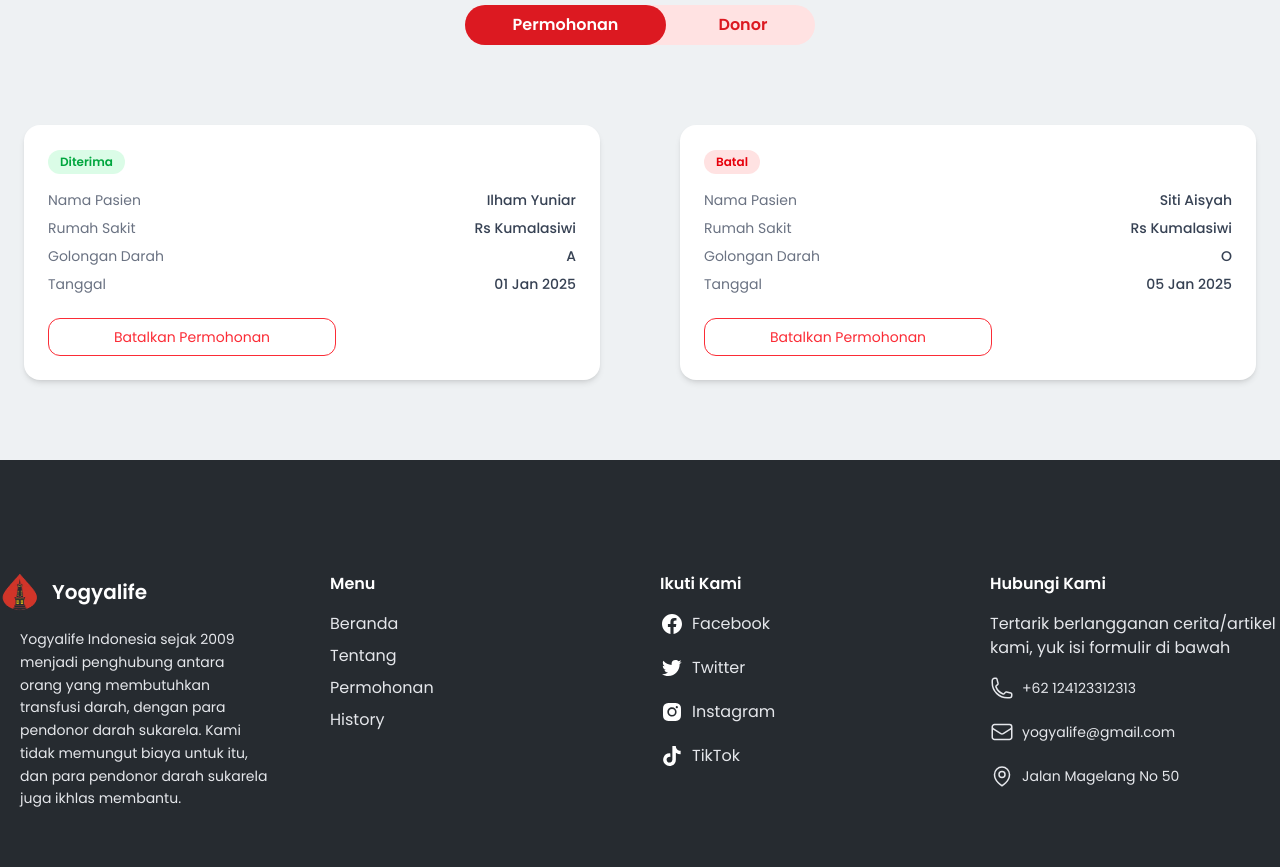
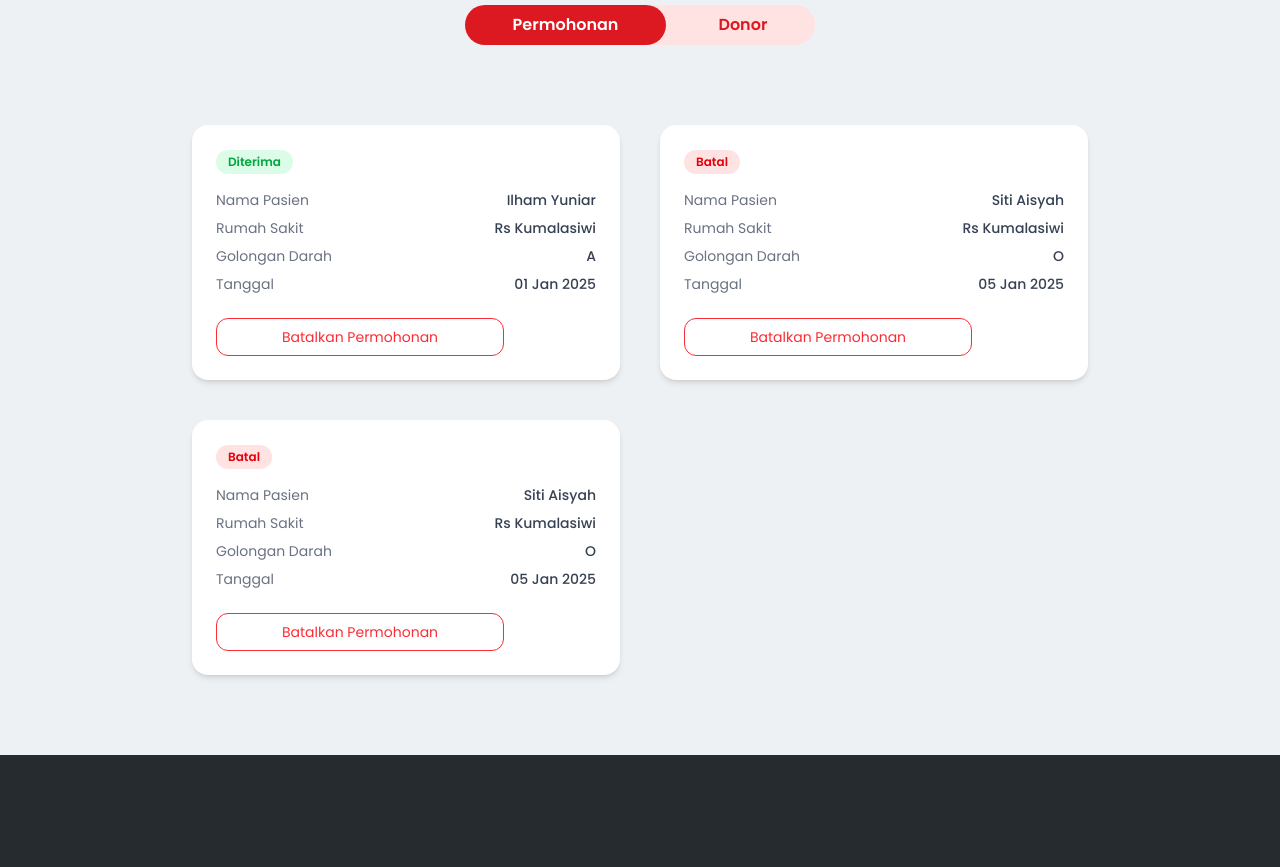
Before and after one commit to IlhamYuniar16/ProjectLomba, a Vue app in the folder frontend/vue-project/: page /history in a window 1280 px wide. Shown: the part 720-1587 px from the top of the page. Built offline with nearby package versions, Linux system fonts and the light colour scheme.

Commit message:
Update History

```diff
--- a/frontend/vue-project/src/views/HistoryPage.vue
+++ b/frontend/vue-project/src/views/HistoryPage.vue
@@ -21,8 +21,8 @@
             </div>
         </main>
         <main v-if="historyTab === 'permohonan'" class="my-20 md:mx-0 mx-5">
-          <div class="container mx-auto grid grid-cols-1 md:grid-cols-2 gap-8">
-            <div class="bg-white w-full rounded-2xl max-w-xl mx-auto shadow-md p-6 flex flex-col justify-between">
+          <div class="container max-w-4xl mx-auto grid grid-cols-1 md:grid-cols-2 gap-10">
+            <div class="bg-white w-full rounded-2xl max-w-md mx-auto shadow-md p-6 flex flex-col justify-between">
               <div class="mb-4">
                 <span class="inline-flex items-center px-3 py-1 text-xs font-semibold rounded-full bg-green-100 text-green-600">
                   Diterima
@@ -55,7 +55,42 @@
                 </button>
               </div>
             </div>
-            <div class="bg-white w-full rounded-2xl max-w-xl mx-auto shadow-md p-6 flex flex-col justify-between">
+            <div class="bg-white w-full rounded-2xl max-w-md mx-auto shadow-md p-6 flex flex-col justify-between">
+              <div class="mb-4">
+                <span class="inline-flex items-center px-3 py-1 text-xs font-semibold rounded-full bg-red-100 text-red-600">
+                 Batal
+                </span>
+              </div>
+
+              <div class="space-y-2 text-sm text-gray-700">
+                <div class="flex justify-between">
+                  <span class="text-gray-500">Nama Pasien</span>
+                  <span class="font-medium">Siti Aisyah</span>
+                </div>
+
+                <div class="flex justify-between">
+                  <span class="text-gray-500">Rumah Sakit</span>
+                  <span class="font-medium">Rs Kumalasiwi</span>
+                </div>
+
+                <div class="flex justify-between">
+                  <span class="text-gray-500">Golongan Darah</span>
+                  <span class="font-medium">O</span>
+                </div>
+
+                <div class="flex justify-between">
+                  <span class="text-gray-500">Tanggal</span>
+                  <span class="font-medium">05 Jan 2025</span>
+                </div>
+
+              </div>
+              <div class="mt-6">
+                <button class="min-w-2xs border cursor-pointer border-red-500 text-red-500 hover:bg-red-500 hover:text-white transition text-sm py-2 rounded-xl">
+                  Batalkan Permohonan
+                </button>
+              </div>
+            </div>
+            <div class="bg-white w-full rounded-2xl max-w-md mx-auto shadow-md p-6 flex flex-col justify-between">
               <div class="mb-4">
                 <span class="inline-flex items-center px-3 py-1 text-xs font-semibold rounded-full bg-red-100 text-red-600">
                  Batal
@@ -93,8 +128,8 @@
           </div>
         </main>
         <main v-if="historyTab === 'donor'" class="my-20 md:mx-0 mx-5">
-          <div class="container mx-auto grid grid-cols-1 md:grid-cols-2 gap-8">
-            <div class="bg-white w-full rounded-2xl max-w-xl mx-auto shadow-md p-6 flex flex-col justify-between">
+          <div class="container max-w-4xl mx-auto grid grid-cols-1 md:grid-cols-2 gap-10">
+            <div class="bg-white w-full rounded-2xl max-w-md mx-auto shadow-md p-6 flex flex-col justify-between">
               <div class="mb-4">
                 <span class="inline-flex items-center px-3 py-1 text-xs font-semibold rounded-full bg-red-100 text-red-600">
                   Not eligibl
@@ -127,7 +162,40 @@
                 </button>
               </div> -->
             </div>
-            <div class="bg-white w-full rounded-2xl max-w-xl mx-auto shadow-md p-6 flex flex-col justify-between">
+            <div class="bg-white w-full rounded-2xl max-w-md mx-auto shadow-md p-6 flex flex-col justify-between">
+              <div class="mb-4">
+                <span class="inline-flex items-center px-3 py-1 text-xs font-semibold rounded-full bg-green-100 text-green-600">
+                  eligible
+                </span>
+              </div>
+
+              <div class="space-y-2 text-sm text-gray-700">
+                <div class="flex justify-between">
+                  <span class="text-gray-500">Nama Pasien</span>
+                  <span class="font-medium">Siti Aisyah</span>
+                </div>
+
+                <div class="flex justify-between">
+                  <span class="text-gray-500">Golongan Darah</span>
+                  <span class="font-medium">O</span>
+                </div>
+
+                <div class="flex justify-between">
+                  <span class="text-gray-500">Tanggal</span>
+                  <span class="font-medium">05 Jan 2025</span>
+                </div>
+                <div class="flex justify-between">
+                  <span class="text-gray-500">Jenis Donor</span>
+                  <span class="font-medium">Darah Penuh</span>
+                </div>
+              </div>
+              <!-- <div class="mt-6">
+                <button class="min-w-2xs border cursor-pointer border-red-500 text-red-500 hover:bg-red-500 hover:text-white transition text-sm py-2 rounded-xl">
+                  Batalkan Permohonan
+                </button>
+              </div> -->
+            </div>
+            <div class="bg-white w-full rounded-2xl max-w-md mx-auto shadow-md p-6 flex flex-col justify-between">
               <div class="mb-4">
                 <span class="inline-flex items-center px-3 py-1 text-xs font-semibold rounded-full bg-green-100 text-green-600">
                   eligible
```
